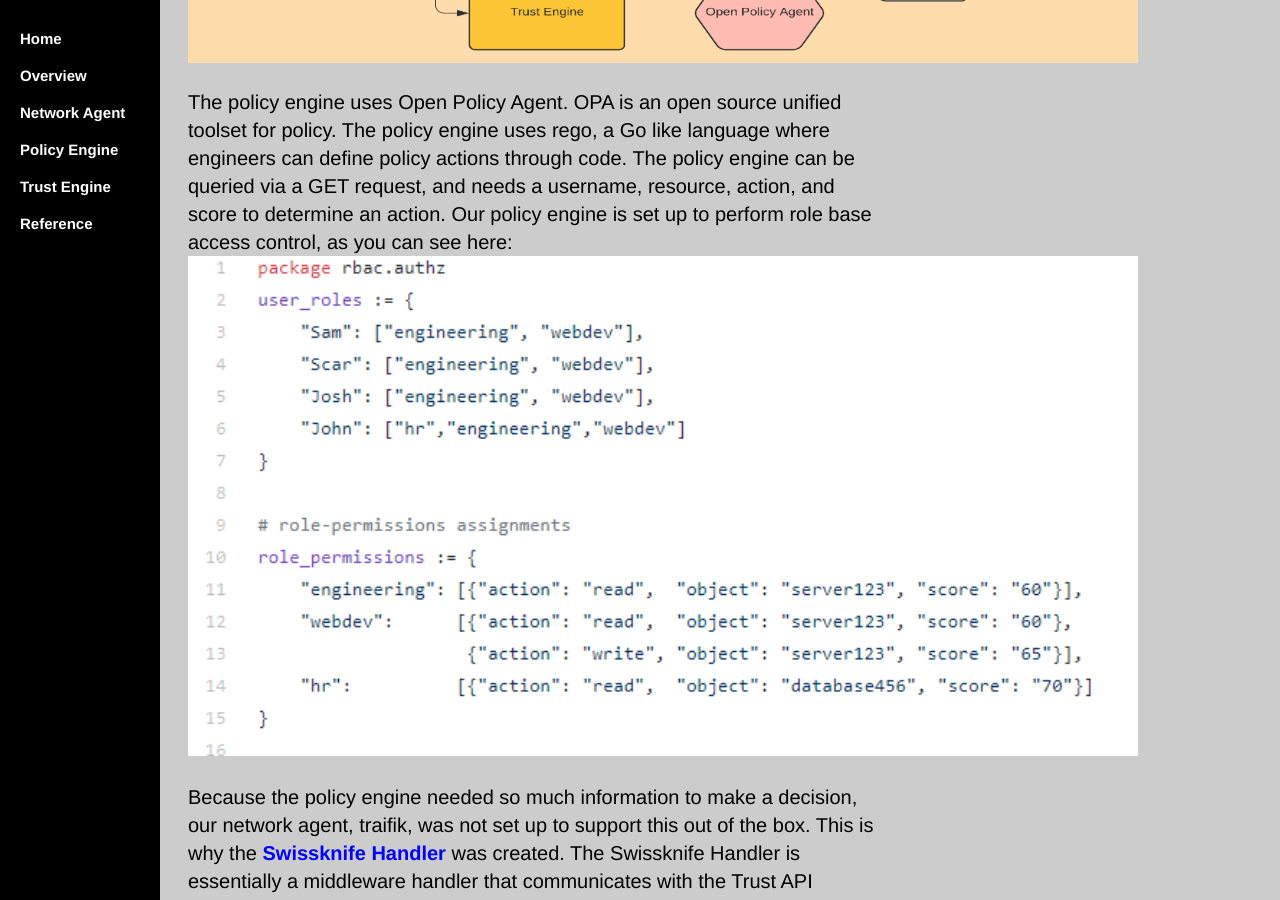
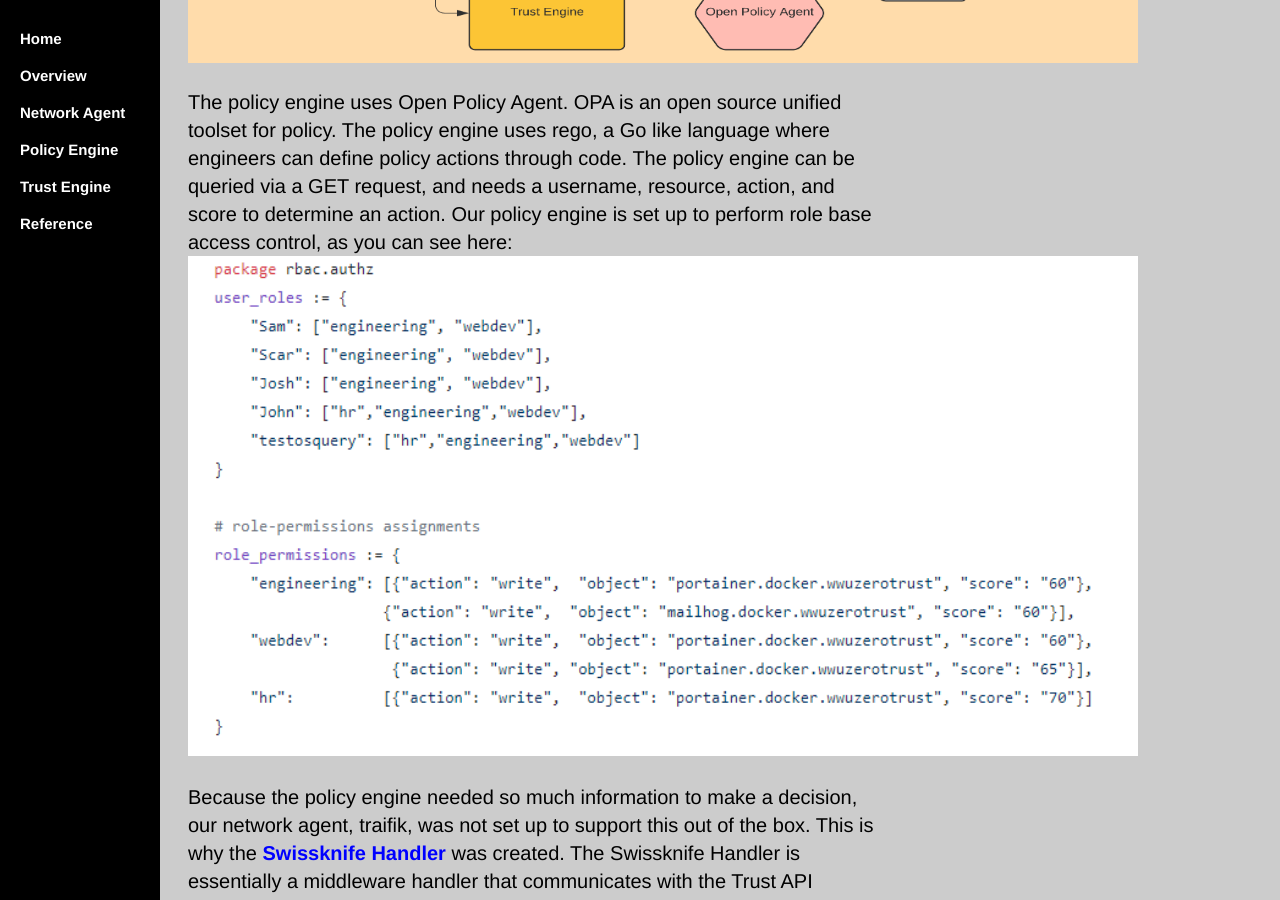
Before and after one commit to WWUZeroTrust/WWUZeroTrust.github.io, a Jekyll site: the page PolicyEngine/index.html, which Jekyll copies as it is, in a window 1280 px wide and 900 px high, scrolled down 536 px. Built offline with Jekyll 4.4.1, drawn with Linux system fonts in a browser that asks for light colours.

Commit message:
Update index.html

```diff
--- a/PolicyEngine/index.html
+++ b/PolicyEngine/index.html
@@ -117,7 +117,7 @@
 
 <img src="/image/Flowchart_OPA_Handlers.png" alt="hi" class="inline" height="500" width="950"/>
 <p>The policy engine uses Open Policy Agent. OPA is an open source unified toolset for policy. The policy engine uses rego, a Go like language where engineers can define policy actions through code. The policy engine can be queried via a GET request, and needs a username, resource, action, and score to determine an action. Our policy engine is set up to perform role base access control, as you can see here:<br>
-<img src="/image/User_Roles_Policy_engine.PNG" alt="hi" class="inline" height="500" width="950"/>
+<img src="/image/User_Roles_Policy.PNG" alt="hi" class="inline" height="500" width="950"/>
 <p>Because the policy engine needed so much information to make a decision, our network agent, traifik, was not set up to support this out of the box. This is why the <b href="https://github.com/WWUZeroTrust/Swissknife_Handler/blob/master/handler.py">Swissknife Handler</b> was created. The Swissknife Handler is essentially a middleware handler that communicates with the Trust API Handler before the policy engine. The Swissknife Handler is configured as a middleware for our network agent. The Swissknife Handler works as follows:</p>
 <p>1.	The Swissknife Handler parses the username and resource from the network agents GET request.</p>
 <p>2.	The Swissknife Handler then PUTs the username into the Trust API Handler.</p>
```
